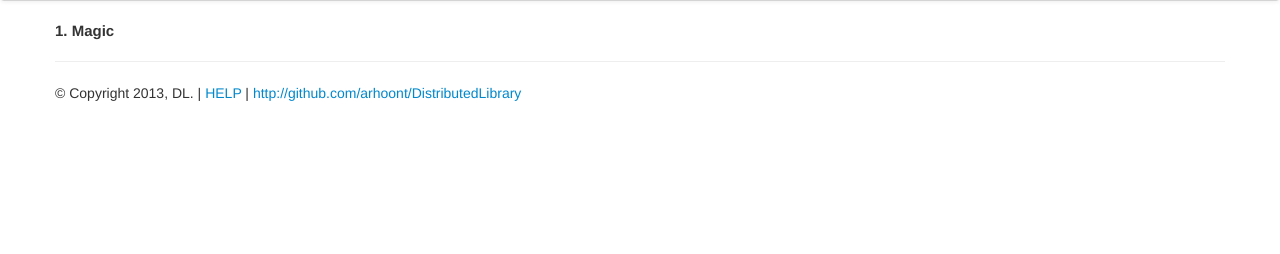
After one commit to arhoont/DistributedLibrary, a Django app: template templates/library/help_page.html in a window 1280 px wide. The commit adds this page. Shown: the part 46-300 px from the top of the page. Run offline with Django 3.2, Linux system fonts and the light colour scheme; the template is opened without the code that fills it: most values are stand-ins (such as "Sample title", 1, 10 or a date in 2020); some libraries are stand-ins or nearby versions.

Commit message:
help page template

```diff
--- a/library/pac_views/v_pages.py
+++ b/library/pac_views/v_pages.py
@@ -154,3 +154,8 @@ def user_edit(request):
         return response
 
     return render(request, 'library/user_edit.html', context)
+
+
+def help_page(request):
+    context = isauth(request)
+    return render(request, 'library/help_page.html', context)
--- /dev/null
+++ b/library/static/css/help_page.css
@@ -0,0 +1,4 @@
+.section-header{
+    font-size: 15px;
+    font-weight: bold;
+}
--- a/library/urls.py
+++ b/library/urls.py
@@ -16,7 +16,8 @@ urlpatterns = patterns('',
     url(r'^book/info/$', v_pages.bookinfo, name='bookinfo'),
     url(r'^book/edit/$', v_pages.bookedit, name='bookedit'),
     url(r'^signin$', v_pages.signin, name='signin'),
-    url(r'^useredit/$', v_pages.user_edit, name='signin'),
+    url(r'^useredit/$', v_pages.user_edit, name='user_edit'),
+    url(r'^help_page/$', v_pages.help_page, name='help_page'),
     #==================================================
 
     # user [v_users view file]
--- a/templates/library/base.html
+++ b/templates/library/base.html
@@ -76,7 +76,7 @@
     <hr>
     <footer>
         <p>&copy; Copyright 2013, DL. |
-            <span><a href="#">HELP (в разработке)</a></span> |
+            <span><a href="/help_page">HELP</a></span> |
             <span><a href="http://github.com/arhoont/DistributedLibrary">http://github.com/arhoont/DistributedLibrary</a></span></p>
     </footer>
 </div>
--- /dev/null
+++ b/templates/library/help_page.html
@@ -0,0 +1,33 @@
+{% extends "library/base.html" %}
+{% csrf_token %}
+{% load static %}
+
+{% block title %}{{ libname }}{% endblock %}
+{% block include %}
+    <link rel="stylesheet" href="{% static "css/help_page.css" %}">
+    <script type="text/javascript" charset="utf-8" src="{% static "js/help_page.js" %}"></script>
+{% endblock %}
+
+{% block content %}
+    <div class="section-container">
+        <div class="section-header">1. Magic</div>
+        <div class="section-info"></div>
+    </div>
+    <div class="section-container">
+        <div class="section-header"></div>
+        <div class="section-info"></div>
+    </div>
+    <div class="section-container">
+        <div class="section-header"></div>
+        <div class="section-info"></div>
+    </div>
+    <div class="section-container">
+        <div class="section-header"></div>
+        <div class="section-info"></div>
+    </div>
+    <div class="section-container">
+        <div class="section-header"></div>
+        <div class="section-info"></div>
+    </div>
+
+{% endblock %}
```
Also changed, not shown: library/static/js/help_page.js (added).
